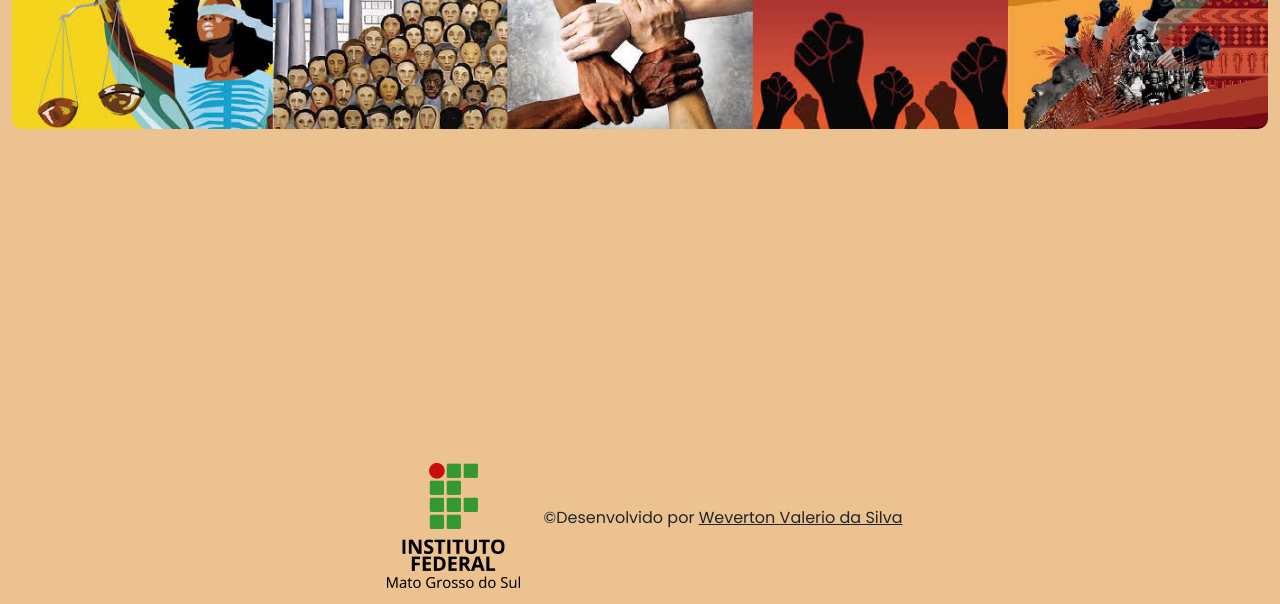
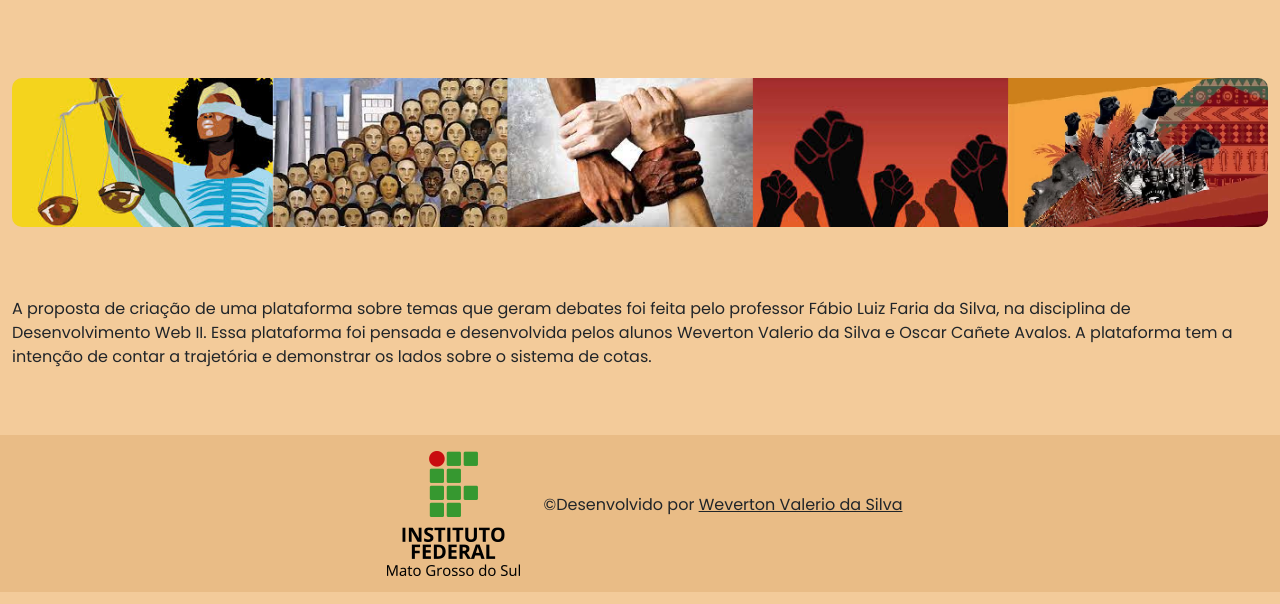
Before and after one commit to wevertonvalerio/Projeto_Cotas_Raciais, a website: page index.html in a window 1280 px wide. Shown: the part 196-800 px from the top of the page. Drawn offline with nearby package versions, Linux system fonts and the light colour scheme.

Commit message:
listagem

```diff
--- a/index.html
+++ b/index.html
@@ -41,12 +41,21 @@
     </header>
 
     <main>
-      <div class="container-fluid text-center">
+      <div class="container-fluid text-center pt-5">
         <img src="./imgs/fotoCapa.png" class="img-fluid ajusteImg" alt="">
       </div>
+
+      <div class="container-fluid">
+        <div class="row">
+          <div id="text-Margin">
+            <p class="text-start">A proposta de criação de uma plataforma sobre temas que geram debates foi feita pelo professor Fábio Luiz Faria da Silva, na disciplina de Desenvolvimento Web II. Essa plataforma foi pensada e desenvolvida pelos alunos Weverton Valerio da Silva e Oscar Cañete Avalos. A plataforma tem a intenção de contar a trajetória e demonstrar os lados sobre o sistema de cotas. </p>
+          </div>
+        </div>
+      </div>
+
     </main>
 
-    <footer class="footer fixed-bottom d-flex justify-content-center p-3">
+    <footer class="footer d-flex justify-content-center p-3">
 
       <div class="d-flex align-items-center">
         <div class="flex-shrink-0">
--- a/styles/cadastrar.css
+++ b/styles/cadastrar.css
@@ -7,9 +7,7 @@ ul :nth-child(5) a {
 }
 
 .corCampo{
-    /* background-color: #eecd8f !important; */
-    /* background-color: rgb(235, 194, 144) !important; */
-    background-color: rgb(245, 211, 169) !important;
+    background-color: rgb(255, 223, 187) !important;
 
 }
 
--- a/styles/index.css
+++ b/styles/index.css
@@ -8,4 +8,10 @@ ul :nth-child(1) a {
 
 .ajusteImg{
     border-radius: 10px;
+    margin-top: 25px;
 }
+
+#text-Margin{
+    margin-top: 70px;
+    margin-bottom: 50px;
+}
--- a/styles/main.css
+++ b/styles/main.css
@@ -7,9 +7,7 @@
 }
 
 body{
-    /* background-color: rgba(202, 135, 10, 0.61);  */
-    background-color: rgb(235, 194, 144);
-    /* background-color: rgb(245, 211, 169); */
+    background-color: rgb(243, 203, 154);
 }
 
 .ajusteA:hover, .selected{
@@ -23,3 +21,7 @@ p a {
 p a:hover{
     color:#E8A30C;
 }
+
+footer{
+    background-color: rgb(233, 188, 134);
+}
```
